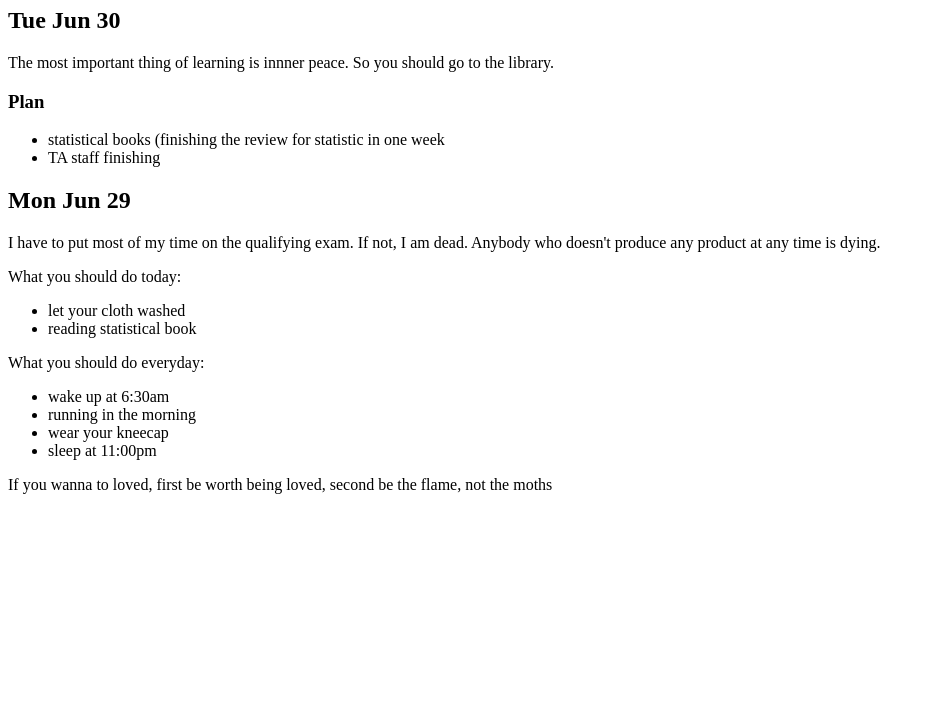
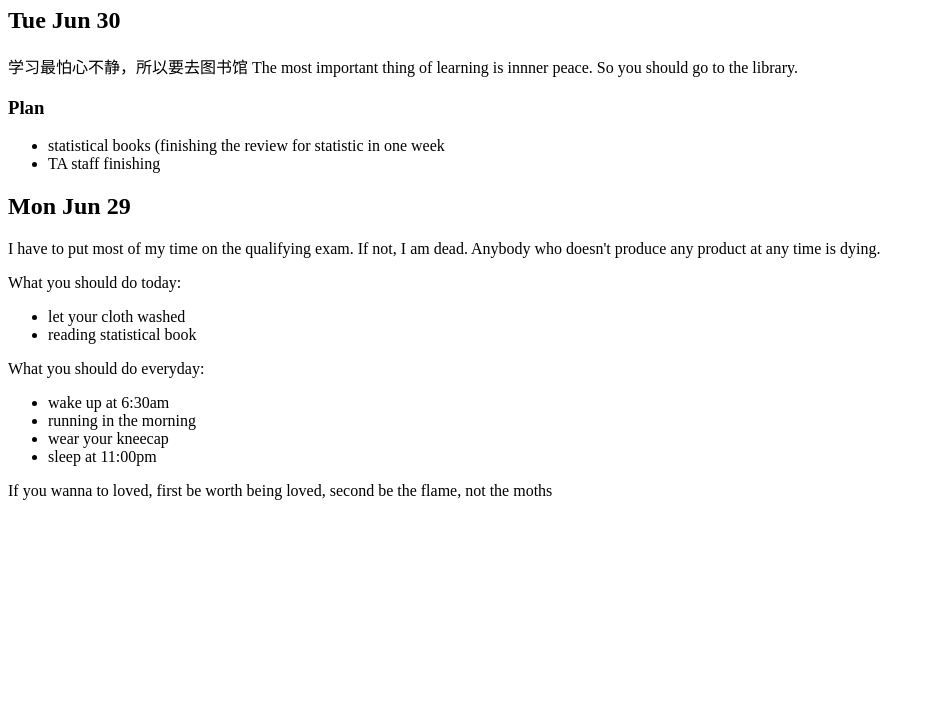
Before and after one commit to wplong-1-github/wplong-1-github.github.io, a plain HTML site: page blog.html in a window 1280 px wide. Shown: the part 73-800 px from the top of the page, without its empty margins (0-932 px from the left). Drawn offline with Linux system fonts and the light colour scheme.

Commit message:
chinese test

```diff
--- a/blog.html
+++ b/blog.html
@@ -6,7 +6,8 @@
   <body>
     <h1> Peilong's Blog </h1>
     <h2> Tue Jun 30 </h2>
-    <p> The most important thing of learning is innner peace. So you should go to the library. </p>
+    <p> 学习最怕心不静，所以要去图书馆
+      The most important thing of learning is innner peace. So you should go to the library. </p>
 
     <h3> Plan </h3>
     <ul>
```
